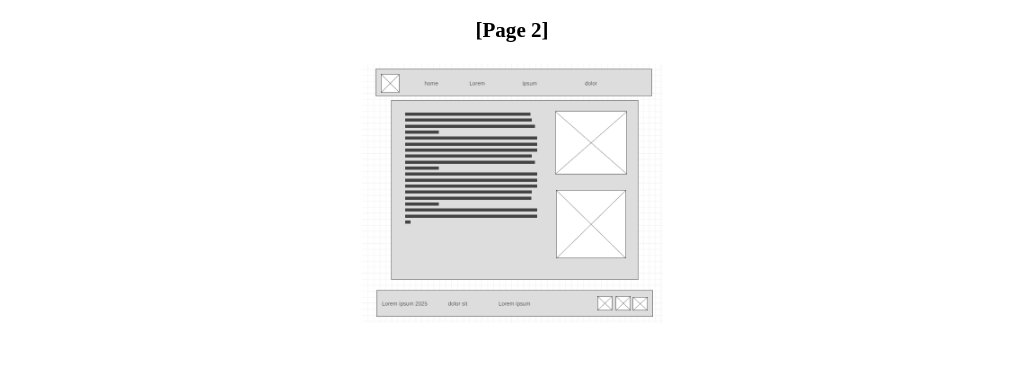
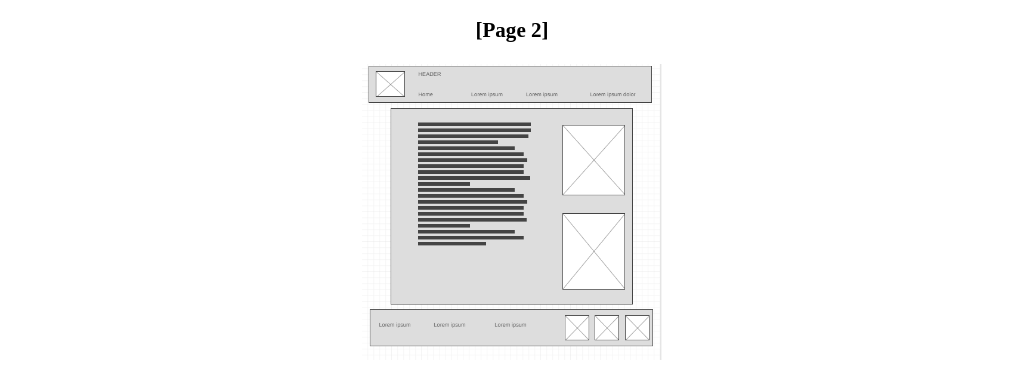
Before and after one commit to jaccqquesz/website, a plain HTML site: page wwr/site-plan-rafting.html in a window 1280 px wide. Shown: the part 2790-3176 px from the top of the page, without its empty margins (128-1151 px from the left). Drawn offline with Linux system fonts and the light colour scheme; a web font is replaced by a local one.

Commit message:
idkwhatelsebroh

```diff
--- a/wwr/site-plan-rafting.html
+++ b/wwr/site-plan-rafting.html
@@ -128,7 +128,7 @@
 
     <h3>[Page 2]</h3>
 
-    <img src="images/wire3.png" alt="page 2 wireframe">
+    <img src="images/wire4.png" alt="page 2 wireframe">
   </main>
 </body>
 
```
Also changed, not shown: wwr/images/wire4.png (added).
